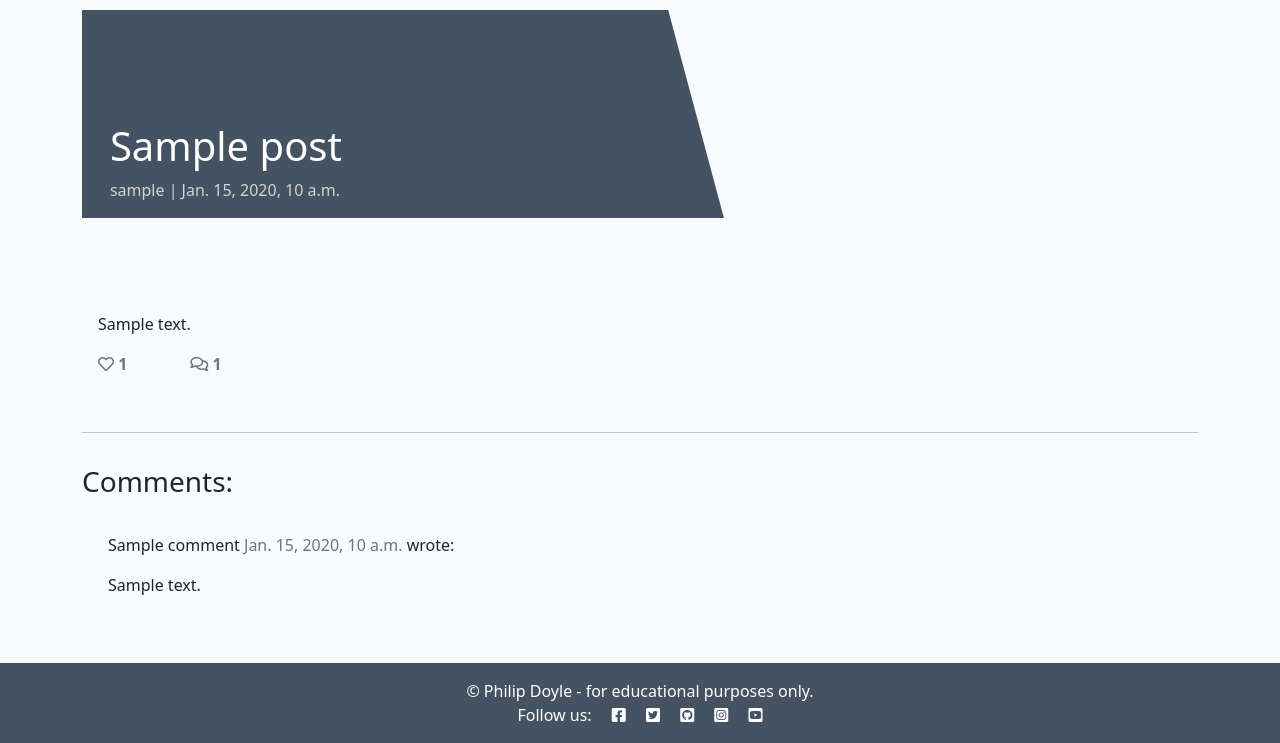
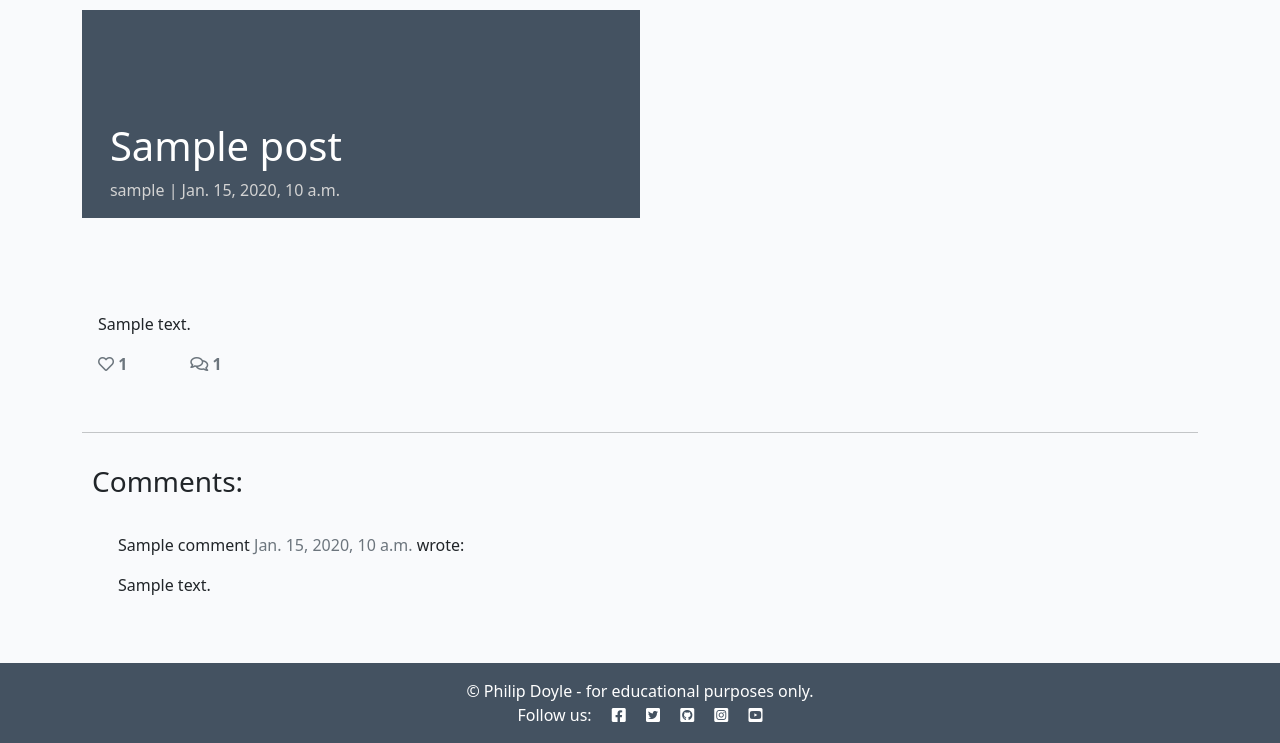
Before and after one commit to PdoyleC/Watch_Blog, a Django app: a page that uses templates/post_detail.html in a window 1280 px wide. Shown: the part 66-809 px from the top of the page. Run offline with Django 3.2, Linux system fonts and the light colour scheme; tables that the repository leaves empty hold one stand-in row (values such as "Sample post"); some libraries are stand-ins or nearby versions.

Commit message:
updated css for reading posts page

```diff
--- a/static/css/style.css
+++ b/static/css/style.css
@@ -63,7 +63,7 @@ a.nav-link-active {
     color: #0E070C;
 }
 
-/* messages */
+/* Error messages */
 
 #msg {
     position: absolute;
@@ -92,6 +92,11 @@ a.nav-link-active {
     align-items: center;
 }
 
+/* Comments */
+#comments-box {
+    padding-left: 10px;
+    padding-right: 10px;
+}
 
 .red-o {
     color: #E84610;
@@ -160,14 +165,11 @@ a.nav-link-active {
     content: "";
     position: absolute;
     top: 0;
-    right: 90%;
+    right: 99%;
     height: 100%;
-    width: 150%;
-    background: #445261;
-    -webkit-transform: skew(15deg);
-    -moz-transform: skew(15deg);
-    transform: skew(15deg);
-    z-index: 100;
+    width: 10%;
+    background: #F9FAFC;
+
 }
 
 .post-link {
--- a/templates/post_detail.html
+++ b/templates/post_detail.html
@@ -85,7 +85,7 @@
       <hr />
     </div>
   </div>
-  <div class="row">
+  <div class="row" id="comments-box">
     <div class="col-md-8 card mb-4 mt-3">
       <h3>Comments:</h3>
       <div class="card-body">
```
